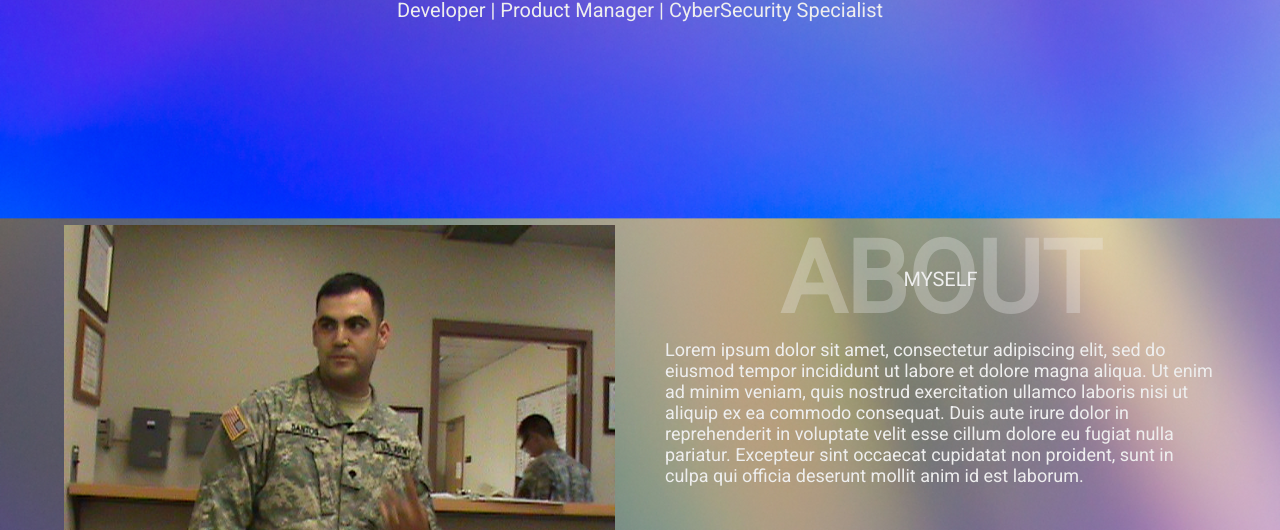
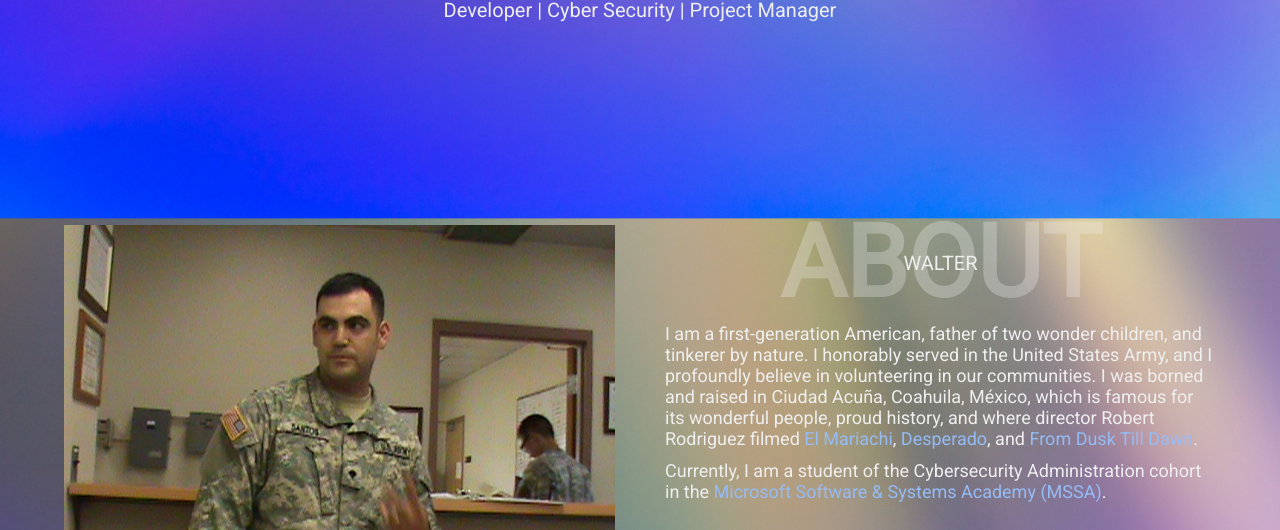
Before and after one commit to theunmanifested/Walter_Portfolio, a plain HTML site: page index.html in a window 1280 px wide. Shown: the part 635-1165 px from the top of the page. Drawn offline with nearby package versions, Linux system fonts and the light colour scheme.

Commit message:
Personalization of the About paragraphs

```diff
--- a/index.html
+++ b/index.html
@@ -9,6 +9,7 @@
     <meta charset="UTF-8">
     <meta name="viewport" content="width=device-width, initial-scale=1">
     <title>Walter S. Valdez</title>
+    <!-- credit to Michael Snik and his awesome animation-on-scroll functionality @ https://github.com/michalsnik/aos/commits?author=michalsnik-->
     <link href="https://unpkg.com/aos@2.3.1/dist/aos.css" rel="stylesheet">
     <link rel="stylesheet" href="https://use.fontawesome.com/releases/v5.7.2/css/all.css"
         integrity="sha384-fnmOCqbTlWIlj8LyTjo7mOUStjsKC4pOpQbqyi7RrhN7udi9RwhKkMHpvLbHG9Sr" crossorigin="anonymous">
@@ -48,7 +49,7 @@
         <!--Proper legal name change checks, and update if needed-->
         <div class="landing-text">
             <h1>Walter S Valdez</h1>
-            <h6>Developer | Product Manager | CyberSecurity Specialist</h6>
+            <h6>Developer | Cyber Security | Project Manager</h6>
         </div>
     </header>
     <!--About. Keep updated.-->
@@ -63,13 +64,17 @@
             <div class="about-details" data-aos="fade-left" data-aos-delay="300">
                 <div class="about-heading">
                     <h1>About</h1>
-                    <h6>Myself</h6>
+                    <h6>Walter</h6>
                 </div>
-                <p>Lorem ipsum dolor sit amet, consectetur adipiscing elit, sed do eiusmod tempor incididunt ut labore et dolore magna
-                aliqua. Ut enim ad minim veniam, quis nostrud exercitation ullamco laboris nisi ut aliquip ex ea commodo consequat. Duis
-                aute irure dolor in reprehenderit in voluptate velit esse cillum dolore eu fugiat nulla pariatur. Excepteur sint
-                occaecat cupidatat non proident, sunt in culpa qui officia deserunt mollit anim id est laborum.
+                <p>I am a first-generation American, father of two wonder children, and tinkerer by nature. I honorably served in the United States Army,
+                    and I profoundly believe in volunteering in our communities. I was borned and raised in Ciudad Acu&#241;a, Coahuila, M&#233;xico, which is famous for its wonderful
+                    people, proud history, and where director Robert Rodriguez filmed <a class="in-Text-a" href="https://www.imdb.com/title/tt0104815/" target="_blank">El Mariachi</a>,
+                    <a class="in-Text-a" href="https://www.imdb.com/title/tt0112851/" target="_blank">Desperado</a>, and
+                    <a class="in-Text-a" href="https://www.imdb.com/title/tt0116367/" target="_blank">From Dusk Till Dawn</a>.
                 </p>
+                <br>
+                <p>Currently, I am a student of the Cybersecurity Administration cohort in the <a class="in-Text-a" href="https://military.microsoft.com/programs/mssa/">Microsoft Software &#38; Systems Academy (MSSA)</a>.
+                     </p>
                 <!--Add as needed-->
                 <div class="social-media">
                     <ul class="nav-list">
--- a/main.css
+++ b/main.css
@@ -93,6 +93,11 @@ img{
 
 .has-margin-right{
     margin-right: 5rem;
+}
+
+.in-Text-a{
+    text-decoration: none;
+    color: rgb(149, 187, 245);
 }
 /*End reusable*/
 
```
